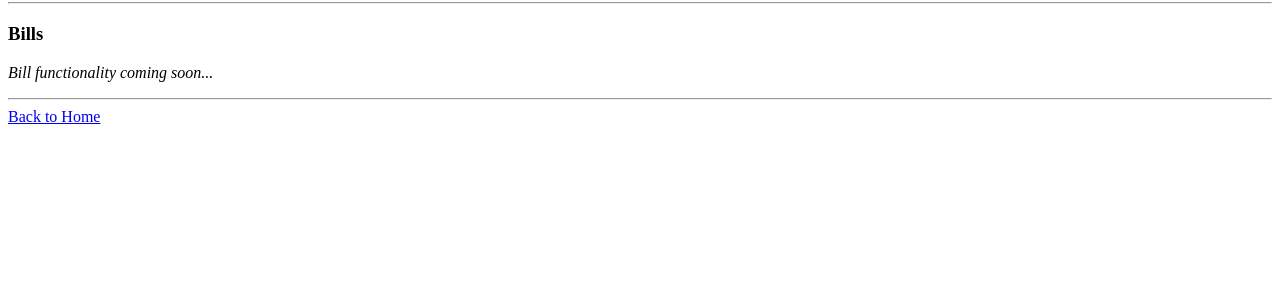
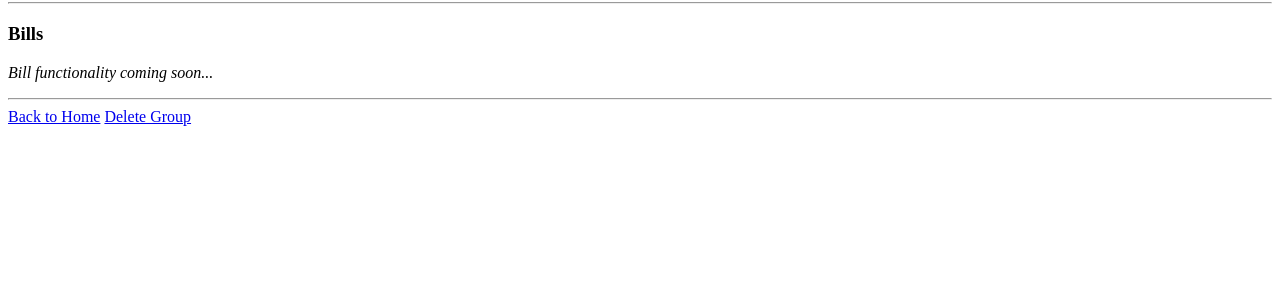
Before and after one commit to Zelandini/Splity_flask, a Flask app: page /group/1 in a window 1280 px wide. Shown: the part 337-637 px from the top of the page. Run offline with Flask 3, Linux system fonts and the light colour scheme; a user stored in the database is signed in; tables that the repository leaves empty hold one stand-in row (values such as "Sample post").

Commit message:
Added delete group feature

```diff
--- a/Splity/adapters/repository.py
+++ b/Splity/adapters/repository.py
@@ -185,8 +185,16 @@
         group_orm = GroupORM.query.filter_by(name=name, creator_id=creator_id).first()
         return self._to_domain(group_orm) if group_orm else None
 
-    def get_by_name_and_membership(self, name: str, creator_id: int):
-        group_orm = GroupORM.query.filter_by(name=name, creator_id=creator_id).first()
+    def get_by_name_and_membership(self, name: str, user_id: int):
+        # We join GroupORM to its 'members' relationship
+        group_orm = db.session.query(GroupORM) \
+            .join(GroupORM.members) \
+            .filter(
+            GroupORM.name == name,
+            UserORM.id == user_id
+        ) \
+            .first()
+
         return self._to_domain(group_orm) if group_orm else None
 
     def get_by_invite_code(self, invite_code: str):
--- a/Splity/home/routes.py
+++ b/Splity/home/routes.py
@@ -56,7 +56,6 @@
 
     if form.validate_on_submit():
         try:
-            # FIX: Correct parameter order - (user_id, invite_code)
             group = groups_services.join_group(
                 user_id=current_user.id,
                 invite_code=form.invite_code.data.strip().upper()
@@ -87,14 +86,50 @@
 def edit_group(group_id):
     group, members = groups_services.get_group_details(group_id, current_user.id)
     form = GroupEditForm(name=group.name, description=group.description)
-    if current_user.id != group.creator_id:
-        flash("You cannot edit this group", "danger")
-        return redirect(url_for('home.group_details', group_id=group.id))
+    # if current_user.id != group.creator_id:
+    #     flash("You cannot edit this group", "danger")
+    #     return redirect(url_for('home.group_details', group_id=group.id))
     if form.validate_on_submit():
         try:
             group = groups_services.edit_group(name=form.name.data, description=form.description.data, group_id=group_id, creator_id=current_user.id)
             flash(f"Successfully edited Group '{group.name}'", "success")
-            return redirect(url_for('home.group_details', group_id=group.id))
+            return redirect(url_for('home.group_details', group_id=group_id))
         except groups_services.GroupServiceException as e:
             flash(str(e), "danger")
+            return redirect(url_for('home.group_details', group_id=group_id))
     return render_template('edit_group.html', form=form, members=members, group=group)
+
+
+@home_blueprint.route('/group/<int:group_id>/remove_user/<int:user_id>', methods=['GET', 'POST'])
+@login_required
+def remove_user(group_id, user_id):
+    try:
+        member_remove = groups_services.remove_user(group_id, user_id, current_user.id)
+        flash(f"Successfully removed '{member_remove.name}'", "success")
+        return redirect(url_for('home.group_details', group_id=group_id))
+    except groups_services.GroupServiceException as e:
+        flash(str(e), "danger")
+
+
+@home_blueprint.route('/group/<int:group_id>/leave', methods=['GET', 'POST'])
+@login_required
+def leave_group(group_id):
+    try:
+        user, group = groups_services.leave_from_group(group_id, current_user.id)
+        flash(f"Successfully leave Group '{group.name}'", "success")
+        return redirect(url_for('home.home'))
+    except groups_services.GroupServiceException as e:
+        flash(str(e), "danger")
+        return redirect(url_for('home.group_details', group_id=group_id))
+
+
+@home_blueprint.route('/group/<int:group_id>/delete', methods=['GET', 'POST'])
+@login_required
+def delete_group(group_id):
+    try:
+        group = groups_services.delete_group(group_id, current_user.id)
+        flash(f"Successfully deleted Group '{group.name}'", "success")
+        return redirect(url_for('home.home'))
+    except groups_services.GroupServiceException as e:
+        flash(str(e), "danger")
+        return redirect(url_for('home.group_details', group_id=group_id))
--- a/Splity/services/groups_services.py
+++ b/Splity/services/groups_services.py
@@ -1,6 +1,8 @@
 # /Splity_flask/Splity/services/groups_services.py
+from flask_login import current_user
+
 from Splity.adapters.orm import user_groups
-from Splity.adapters.repository import GroupRepository
+from Splity.adapters.repository import GroupRepository, UserRepository
 from Splity.domainmodel.models import Group
 
 class GroupServiceException(Exception):
@@ -51,17 +53,52 @@
         raise GroupServiceException(f"Failed to join group: {str(e)}")
 
 
-# def leave_group(group_id, user_id: int):
-#     repo = GroupRepository()
-#     existing_group = repo.get_by_name_and_membership(group_id, user_id)
-#     if not existing_group:
-#         raise GroupServiceException("You are not in group.")
-#     try:
-#         remove_member = repo.remove_member(existing_group, user_id)
+def leave_from_group(group_id, user_id: int):
+    repo = GroupRepository()
+    group = repo.get_by_id(group_id)
+    existing_group = repo.get_by_name_and_membership(group.name, user_id)
+    if not existing_group:
+        raise GroupServiceException("You are not in group.")
+    if user_id == existing_group.creator_id:
+        raise GroupServiceException("You are not allowed to leave the group.")
+    try:
+        member_removed = repo.remove_member(group_id, user_id)
+        return member_removed, existing_group
+    except Exception as e:
+        raise GroupServiceException(f"Failed to leave group: {str(e)}")
 
 
-# def delete_group(creator_id: int, group_id: int) -> :
-#     repo = GroupRepository()
+def remove_user(group_id: int, user_id: int, requester_id: int):
+    repo = GroupRepository()
+    user = UserRepository()
+    group = repo.get_by_id(group_id)
+    user_to_remove = user.get_by_id(user_id)  # Ensure your repo has this
+    if not group or not user_to_remove:
+        raise GroupServiceException("Group or User not found.")
+    if group.creator_id != requester_id:
+        raise GroupServiceException("Only the creator can remove members.")
+    if user_id == group.creator_id:
+        raise GroupServiceException("You cannot remove yourself from the group.")
+    success = repo.remove_member(group_id, user_id)
+    if not success:
+        raise GroupServiceException("User is not a member of this group.")
+    return user_to_remove  # Return the user so we can flash their name
+
+def delete_group(group_id: int, user_id: int):
+    repo = GroupRepository()
+    group = repo.get_by_id(group_id)
+    if not group:
+        raise GroupServiceException("Group not found.")
+    if user_id != group.creator_id:
+        raise GroupServiceException("Not authorised to delete this group.")
+    try:
+        success = repo.delete_group(group_id)
+        if not success:
+            raise GroupServiceException("Group was not deleted.")
+        return group
+    except Exception as e:
+        raise GroupServiceException(f"Failed to delete group: {str(e)}")
+
 
 def edit_group(name: str, description: str, group_id: int, creator_id: int) -> Group:
     repo = GroupRepository()
--- a/Splity/templates/edit_group.html
+++ b/Splity/templates/edit_group.html
@@ -45,7 +45,7 @@
                     <span style="color: green;">[Creator]</span>
                 {% else %}
                     {{ member.name }} (@{{ member.username }})
-                    <span><a href="" class="btn btn-secondary">Delete</a></span>
+                    <span><a href="{{ url_for('home.remove_user', group_id=group.id, user_id=member.id) }}" class="btn btn-secondary">Delete</a></span>
                 {% endif %}
             </li>
         {% endfor %}
--- a/Splity/templates/group_details.html
+++ b/Splity/templates/group_details.html
@@ -53,6 +53,11 @@
     <div class="actions">
         <a href="{{ url_for('home.home') }}" class="btn btn-secondary">Back to Home</a>
         <!-- Future: Add "Create Bill" button here -->
+        {% if current_user.id == group.creator_id %}
+            <a href="{{ url_for('home.delete_group', group_id=group.id, user_id=current_user.id) }}" class="btn btn-secondary">Delete Group</a>
+        {% else %}
+            <a href="{{ url_for('home.leave_group', group_id=group.id, user_id=current_user.id) }}" class="btn btn-secondary">Leave Group</a>
+        {% endif %}
     </div>
 </div>
 {% endblock %}
--- a/requirements.txt
+++ b/requirements.txt
@@ -6,3 +6,4 @@
 WTForms==3.1.1
 email-validator==2.1.0
 requests
+secrets
```
Also changed, not shown: Splity/domainmodel/models.py (line endings or trailing spaces).
